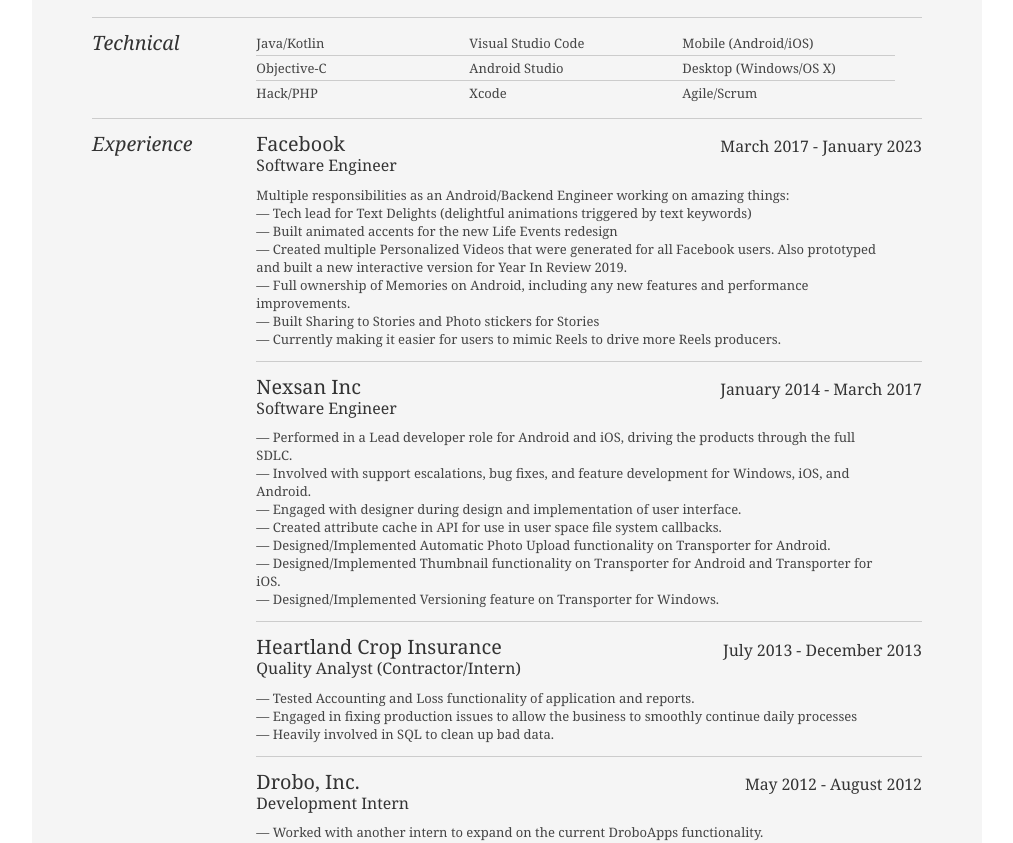
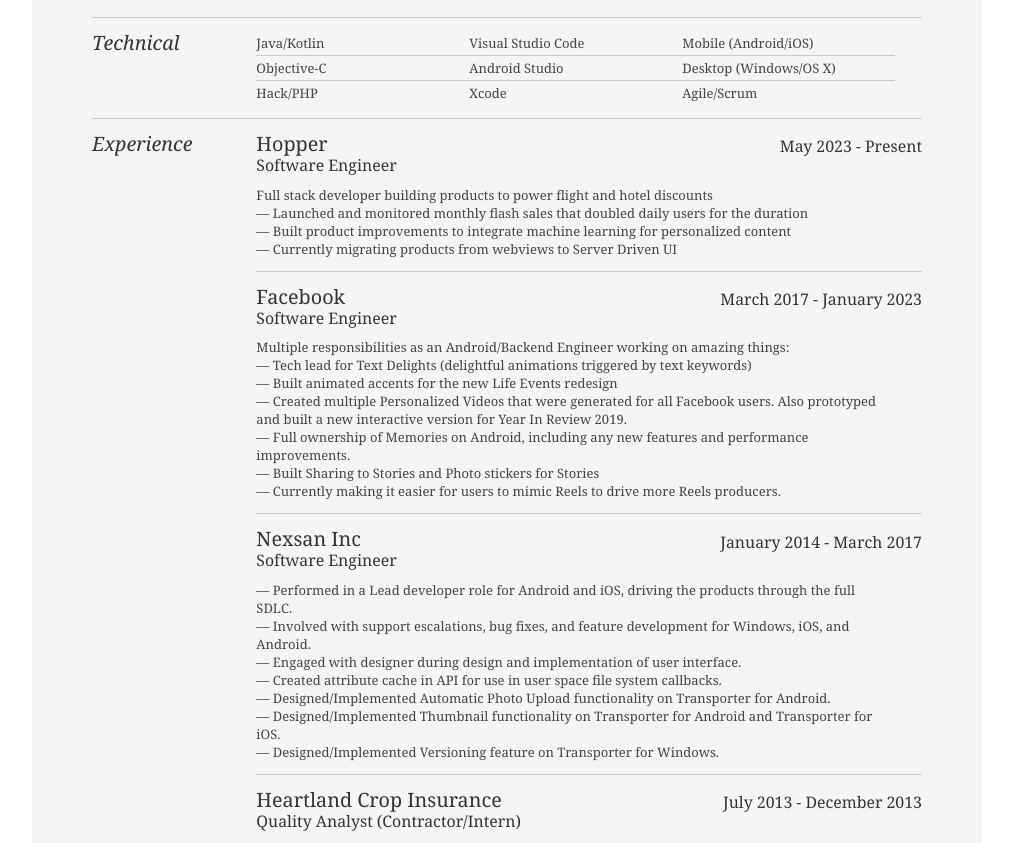
Before and after one commit to Nintynien/nintynien.github.io, a plain HTML site: page index.html in a window 1280 px wide. Shown: the part 117-960 px from the top of the page, without its empty margins (133-1146 px from the left). Drawn offline with Linux system fonts and the light colour scheme.

Commit message:
Update resume for fall 2023
added Hopper job and description
added css class to hide certain components from printing

```diff
--- a/index.html
+++ b/index.html
@@ -91,6 +91,17 @@
 							<h2>Experience</h2>
 						</div>
 						<div class="yui-u">
+						<div class="job">
+								<h2>Hopper</h2>
+								<h3>Software Engineer</h3>
+								<h4>May 2023 - Present</h4>
+								<p>
+									Full stack developer building products to power flight and hotel discounts<br>
+									— Launched and monitored monthly flash sales that doubled daily users for the duration<br>
+									— Built product improvements to integrate machine learning for personalized content<br>
+									— Currently migrating products from webviews to Server Driven UI
+								</p>
+							</div>
 							<div class="job">
 								<h2>Facebook</h2>
 								<h3>Software Engineer</h3>
@@ -119,7 +130,7 @@
 									— Designed/Implemented Versioning feature on Transporter for Windows.
 								</p>
 							</div>
-							<div class="job">
+							<div class="job last">
 								<h2>Heartland Crop Insurance</h2>
 								<h3>Quality Analyst (Contractor/Intern)</h3>
 								<h4>July 2013 - December 2013</h4>
@@ -129,7 +140,7 @@
 									— Heavily involved in SQL to clean up bad data.
 								</p>
 							</div>
-							<div class="job last">
+							<div class="job hidden">
 								<h2>Drobo, Inc.</h2>
 								<h3>Development Intern</h3>
 								<h4>May 2012 - August 2012</h4>
@@ -174,7 +185,7 @@
 				</div>
 			</div>
 		</div>
-		<div id="ft">
+		<div id="ft" class="noPrint">
 			<p>Skyler Bock &mdash; <a href="mailto:me@skylerbock.com">me@skylerbock.com</a> &mdash; (785) - 438-8111</p>
 		</div>
 	</div>
--- a/resume.css
+++ b/resume.css
@@ -36,6 +36,7 @@
 .job h4 { position: absolute; top: 0.35em; right: 0 }
 .job p { margin: 0.75em 0 0 0; }
 .job .last { margin-bottom: 0; padding-bottom: 0;}
+.hidden { display: none; }
 
 .last { border: none; }
 .talent { width: 32%; float: left }
@@ -52,3 +53,6 @@
      background: #2a2a2a;
   }
 }
+@media print {
+  .noPrint { display:none; }
+}
```
